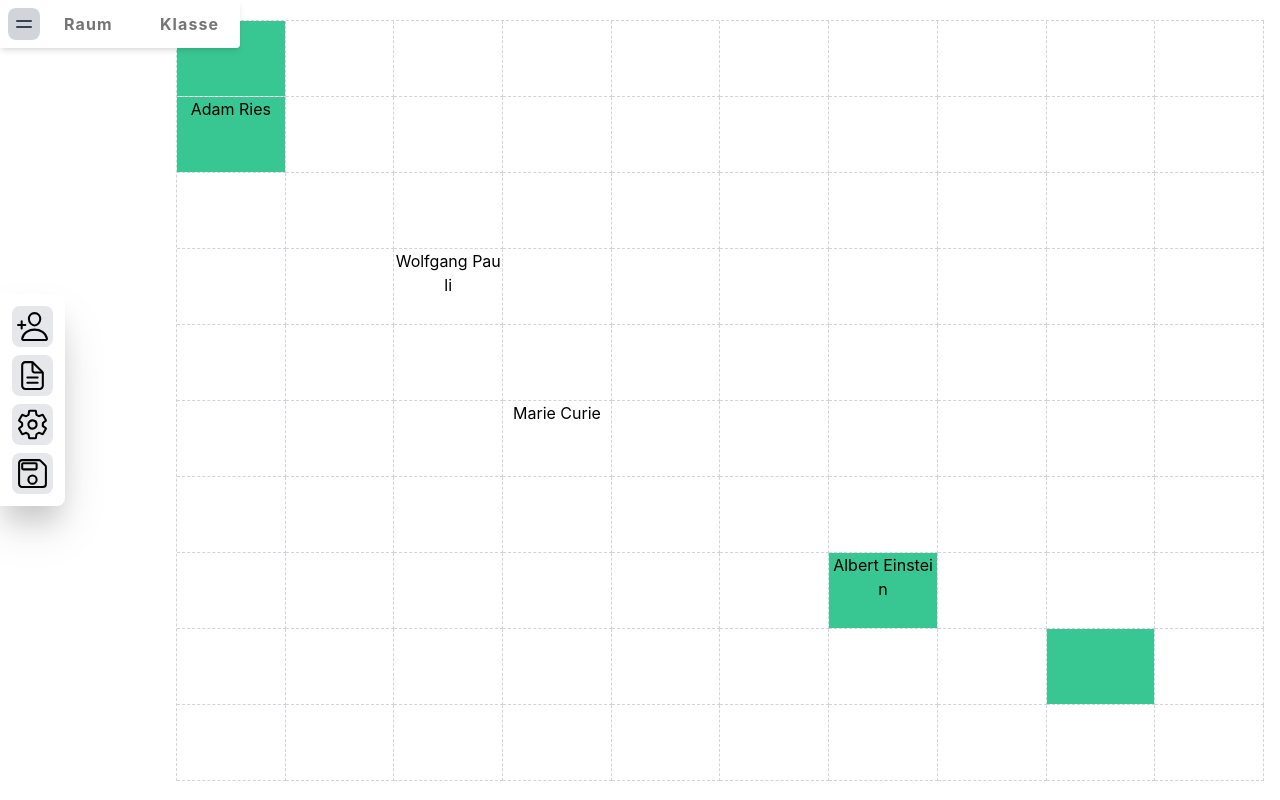
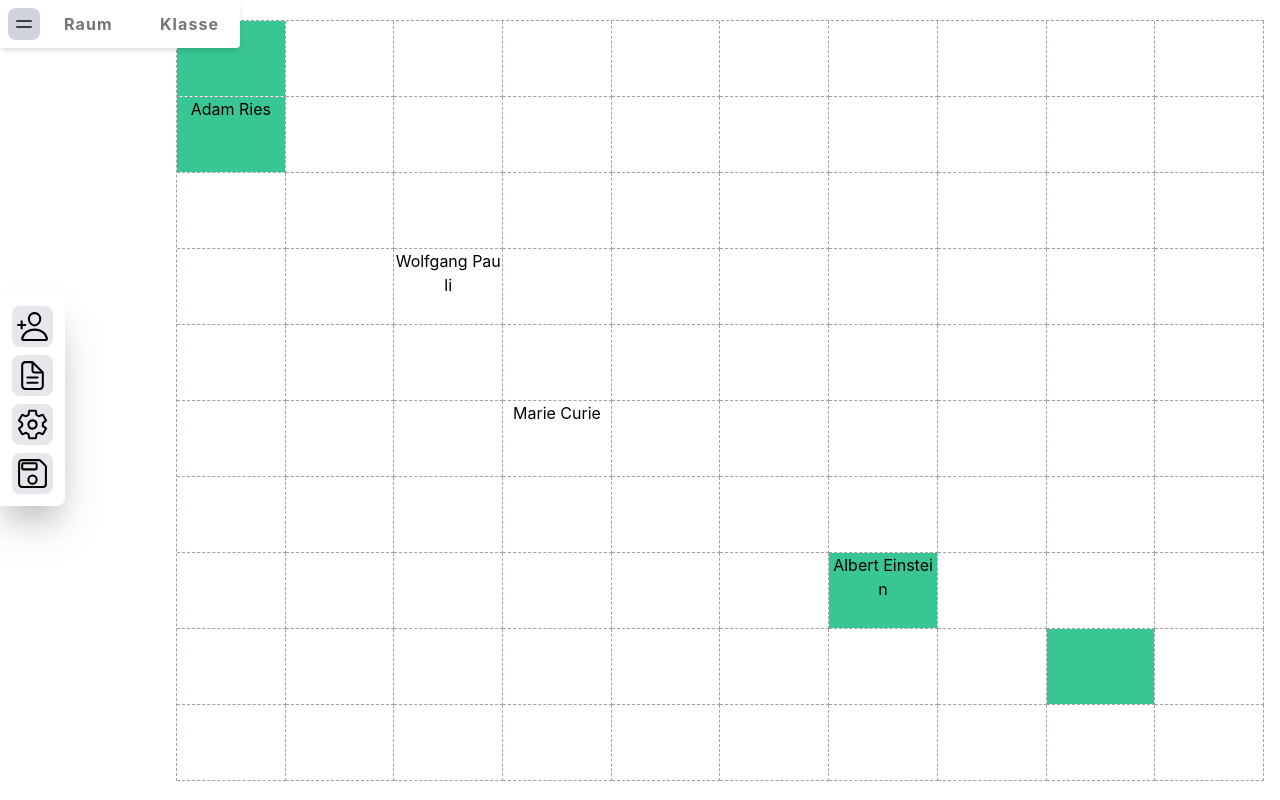
Before and after one commit to christiankozalla/sitzplan, a React (Vite) app: page / in a window 1280 px wide. Built offline with nearby package versions, Linux system fonts and the light colour scheme.

Commit message:
Darken grid borders between fields by 100 from 300 to 400

```diff
--- a/src/components/Classroom.module.css
+++ b/src/components/Classroom.module.css
@@ -3,14 +3,14 @@
   width: 85vw;
   grid-template-columns: repeat(var(--columns), 1fr);
   grid-template-rows: repeat(var(--rows), 1fr);
-  border-top: 1px dashed var(--text-grey-300);
-  border-left: 1px dashed var(--text-grey-300);
+  border-top: 1px dashed var(--text-grey-400);
+  border-left: 1px dashed var(--text-grey-400);
 }
 
 .square {
   height: calc(95vh / var(--rows));
-  border-right: 1px dashed var(--text-grey-300);
-  border-bottom: 1px dashed var(--text-grey-300);
+  border-right: 1px dashed var(--text-grey-400);
+  border-bottom: 1px dashed var(--text-grey-400);
 }
 
 @media screen and (max-width: 700px) {
```
